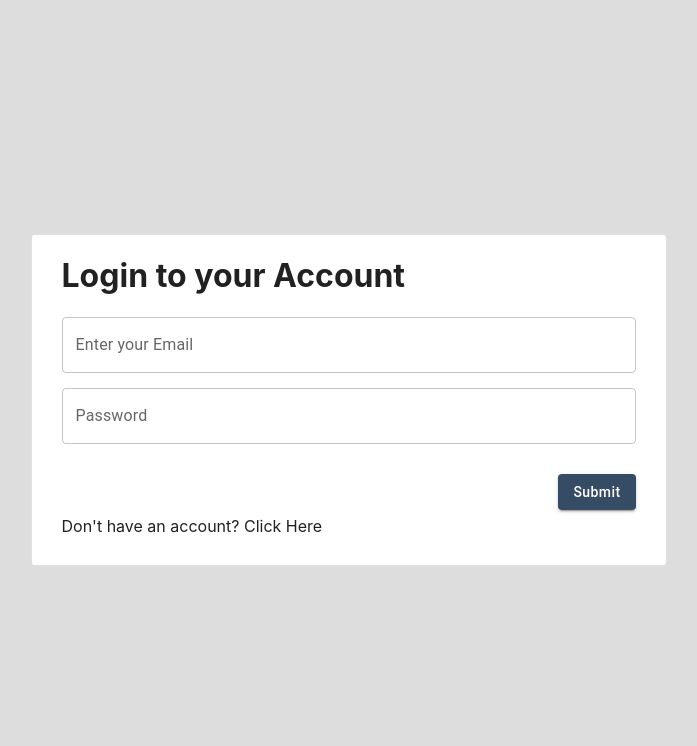
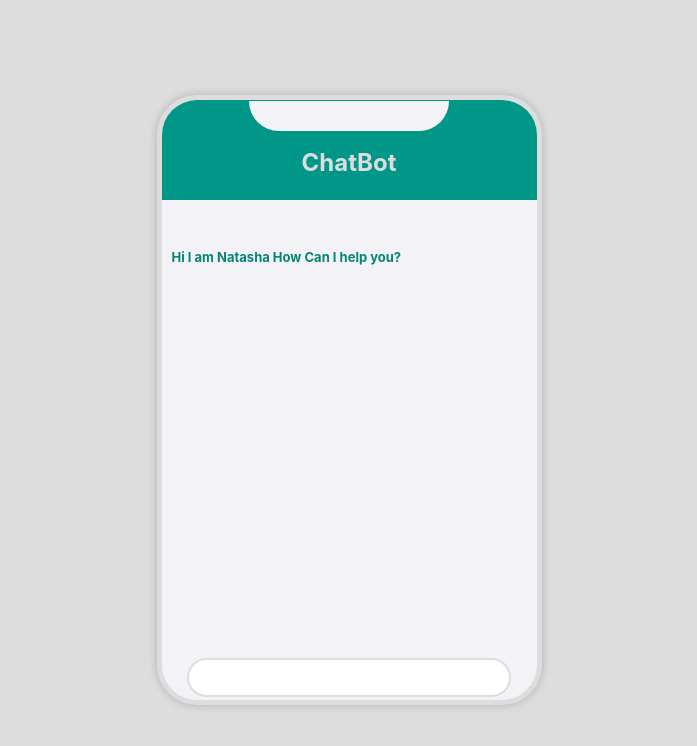
Before and after one commit to himan07/chatbot, a React (Create React App) app: page / in a window 1280 px wide. Shown: the top 746 px of the page, without its empty margins (291-988 px from the left). Built offline with nearby package versions, Linux system fonts and the light colour scheme.

Commit message:
Update App.js

```diff
--- a/src/App.js
+++ b/src/App.js
@@ -3,7 +3,7 @@ import ChatBot from "./components/ChatBot";
 import LoginPage from "./components/LoginPage";
 
 function App() {
-  const [login, setLogin] = useState(false);
+  const [login, setLogin] = useState(true);
   return <div className="App">{login ? <ChatBot /> : <LoginPage />}</div>;
 }
 
```
